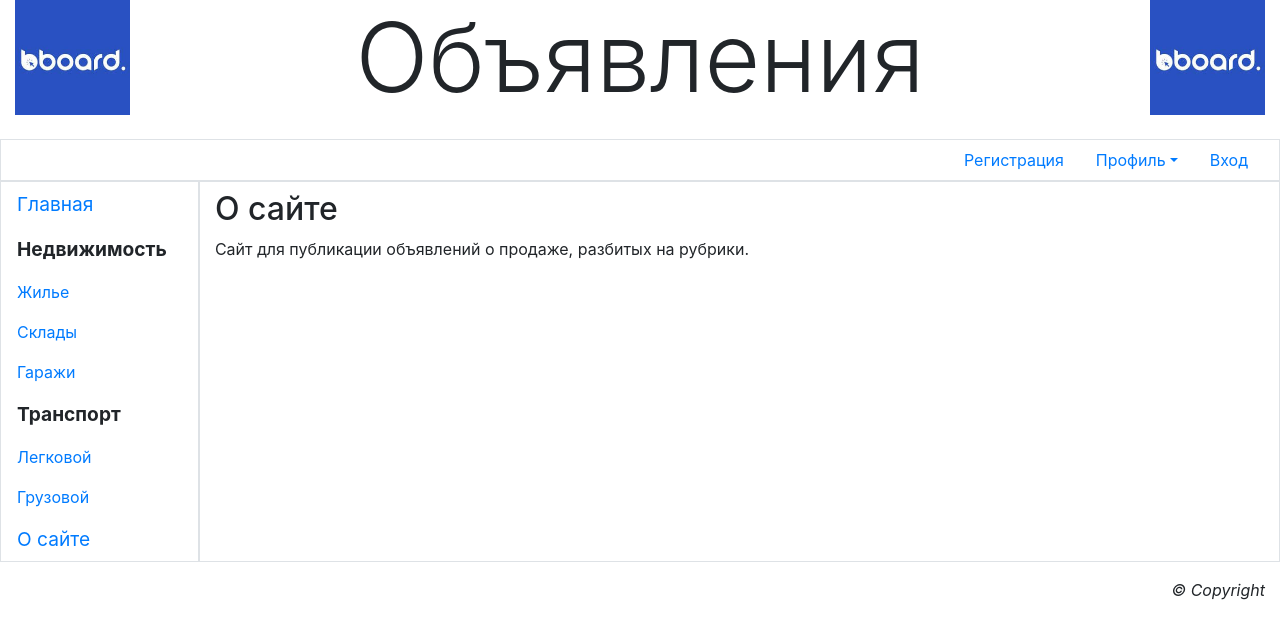
After one commit to PaulAleksandrov93/bboard, a Django app: page /about/ in a window 1280 px wide. The commit adds this page. Shown: the top 639 px of the page. Run offline with Django 4.2, Linux system fonts and the light colour scheme; some libraries are stand-ins or nearby versions.

Commit message:
create other pages

```diff
--- a/main/templates/layout/basic.html
+++ b/main/templates/layout/basic.html
@@ -56,6 +56,8 @@
                 Транспорт</span>
                 <a class="nav-link" href="#">Легковой</a>
                 <a class="nav-link" href="#">Грузовой</a>
+                <a class="nav-link root" href="{% url 'main:other' page='about' %}">
+                О сайте</a>
             </nav>
             <section class="col border py-2">
                 {% bootstrap_messages %}
@@ -64,7 +66,7 @@
             </section>
         </div>
         <footer class="mt-3">
-            <p class="text-right font-italic">&copy; читатели.</p>
+            <p class="text-right font-italic">&copy; Copyright</p>
         </footer>
     </body>
 </html>
--- /dev/null
+++ b/main/templates/main/about.html
@@ -0,0 +1,8 @@
+{% extends "layout/basic.html" %}
+
+{% block title %}О сайте{% endblock %}
+
+{% block content %}
+<h2>О сайте</h2>
+<p>Сайт для публикации объявлений о продаже, разбитых на рубрики.</p>
+{% endblock %}
--- a/main/urls.py
+++ b/main/urls.py
@@ -1,9 +1,11 @@
 from django.urls import path
 
+from .views import other_page
 from .views import index
 
 app_name = 'main'
 
 urlpatterns = [
-    path('', index, name='index')
+    path('<str:page>/', other_page, name='other'),
+    path('', index, name='index'),
 ]
--- a/main/views.py
+++ b/main/views.py
@@ -1,4 +1,14 @@
 from django.shortcuts import render
+from django.http import HttpResponse, Http404
+from django.template import TemplateDoesNotExist
+from django.template.loader import get_template
 
 def index(request):
     return render(request, 'main/index.html')
+
+def other_page(request, page):
+    try:
+        template = get_template('main/' + page + '.html')
+    except TemplateDoesNotExist:
+        raise Http404
+    return HttpResponse(template.render(request=request))
```
